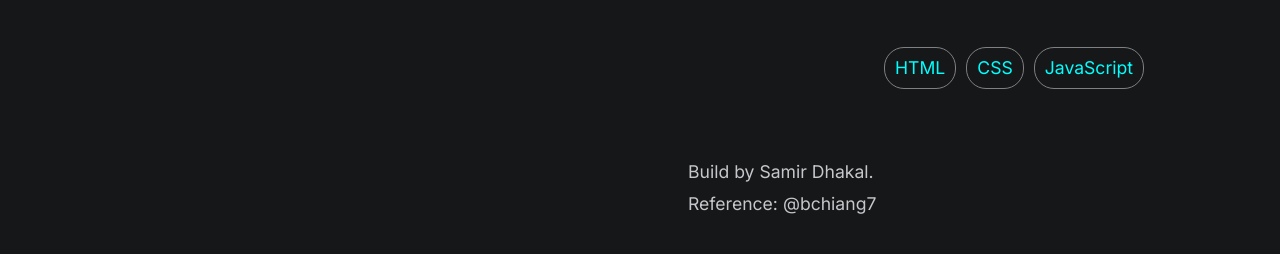
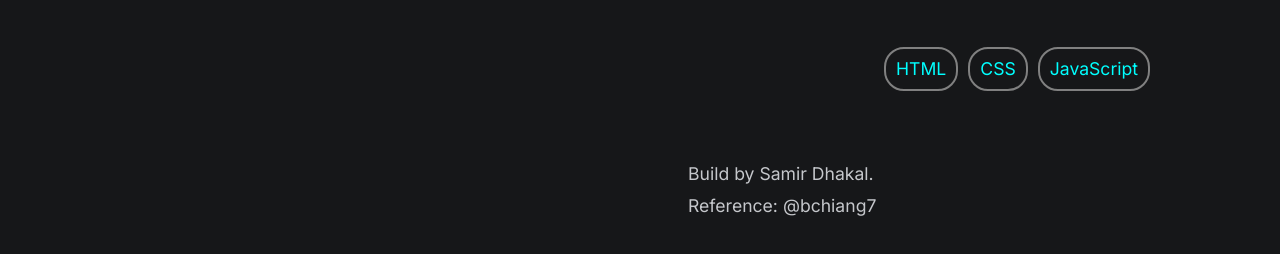
Before and after one commit to samirdhakal648-cmd/portfolio-v1, a plain HTML site: page index.html in a window 1280 px wide. Shown: the part 726-980 px from the top of the page. Drawn offline with nearby package versions, Linux system fonts and the light colour scheme.

Commit message:
Update style.css

```diff
--- a/css/styles.css
+++ b/css/styles.css
@@ -127,7 +127,7 @@ ul {
 .experience-grid:hover {
     cursor: pointer;
     border: 1px solid rgba(255, 255, 255, 0.4);
-    border-radius: 12px;
+    border-radius: 16px;
     background-color: rgba(255, 255, 255, 0.2);
 }
 
@@ -145,7 +145,7 @@ ul {
     align-items: center;
     text-align: center;
     background-color: none;
-    border: 1px solid grey;
+    border: 2px solid grey;
     color: cyan;
     padding: 4px 10px;
     border-radius: 20px;
```
